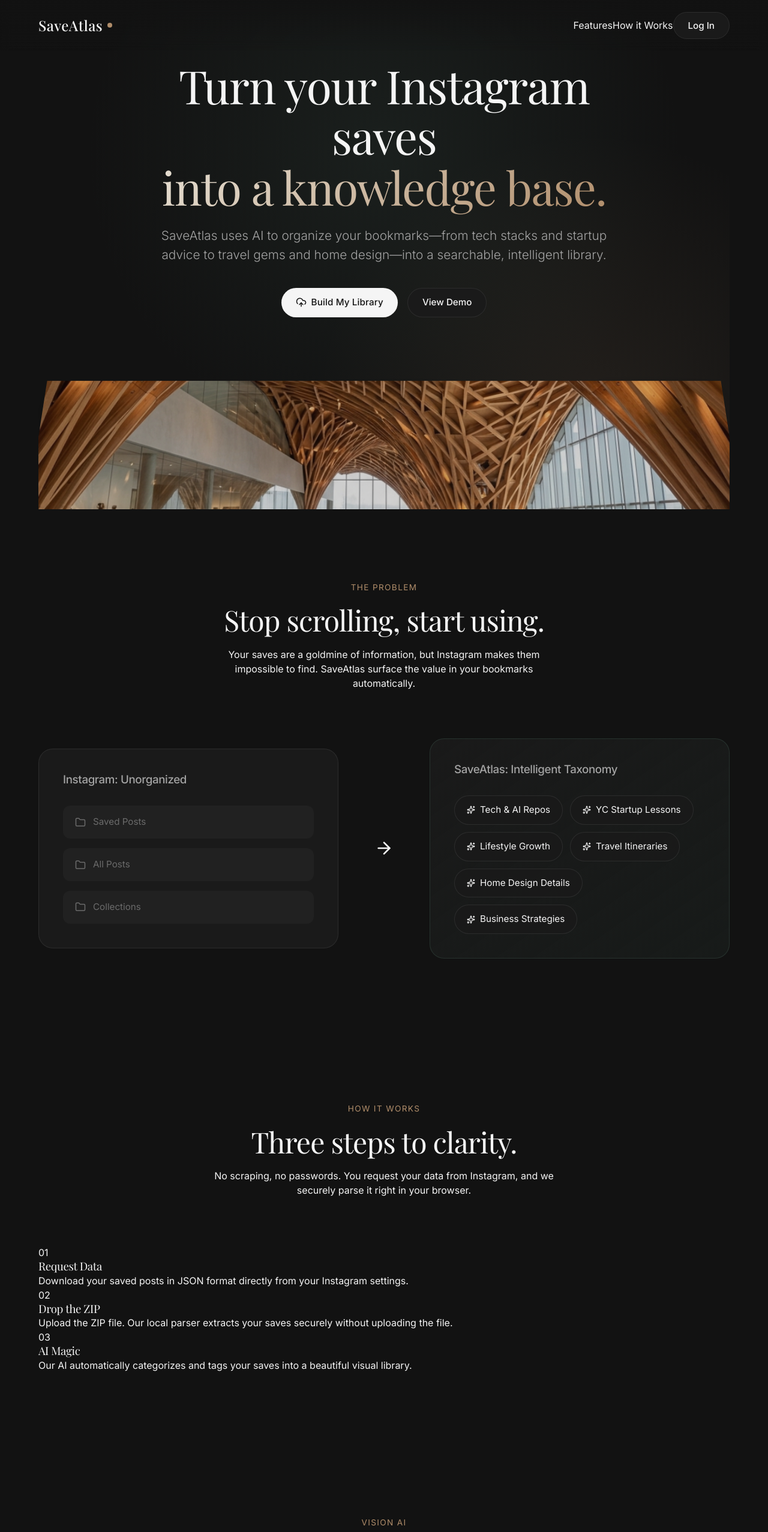
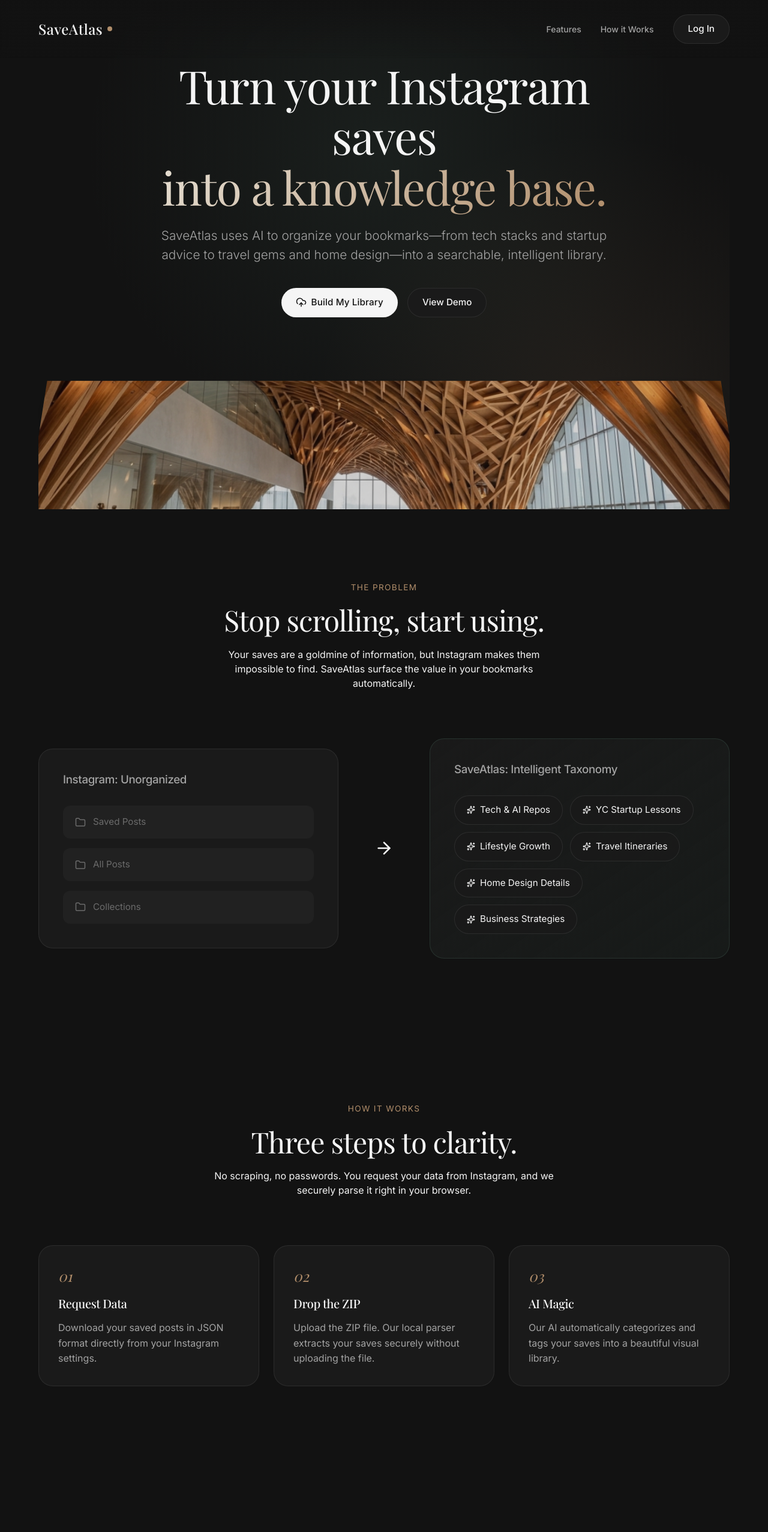
Before and after one commit to vipulbjj/save-atlas, a Next.js app: page / in a window 1280 px wide. Shown: the top 2554 px of the page at 60% size. Built offline with nearby package versions, Linux system fonts and the light colour scheme; a web font is replaced by a local one.

Commit message:
Fix homepage missing Tailwind styling

```diff
--- a/app/page.js
+++ b/app/page.js
@@ -19,9 +19,9 @@
         <div className={styles.logo}>
           SaveAtlas <span className={styles.logoDot}></span>
         </div>
-        <nav className="flex gap-8 items-center text-sm font-medium">
-          <a href="#features" className="hover:text-white text-[var(--text-secondary)] transition-colors">Features</a>
-          <a href="#how-it-works" className="hover:text-white text-[var(--text-secondary)] transition-colors">How it Works</a>
+        <nav className={styles.nav}>
+          <a href="#features" className={styles.navLink}>Features</a>
+          <a href="#how-it-works" className={styles.navLink}>How it Works</a>
           <a href="/login" className="btn-secondary">Log In</a>
         </nav>
       </header>
@@ -109,16 +109,16 @@
             </p>
           </div>
 
-          <div className="grid grid-cols-1 md:grid-cols-3 gap-6 mt-12">
+          <div className={styles.howItWorksGrid}>
             {[
               { num: "01", title: "Request Data", desc: "Download your saved posts in JSON format directly from your Instagram settings." },
               { num: "02", title: "Drop the ZIP", desc: "Upload the ZIP file. Our local parser extracts your saves securely without uploading the file." },
               { num: "03", title: "AI Magic", desc: "Our AI automatically categorizes and tags your saves into a beautiful visual library." },
             ].map((step, i) => (
-              <div key={i} className="p-8 rounded-2xl bg-[var(--surface-primary)] border border-[var(--border-color)] flex flex-col gap-4">
-                <div className="text-2xl font-serif italic text-[var(--accent-bronze)]">{step.num}</div>
-                <h3 className="text-xl font-medium">{step.title}</h3>
-                <p className="text-[var(--text-secondary)] leading-relaxed">{step.desc}</p>
+              <div key={i} className={styles.howItWorksCard}>
+                <div className={styles.howItWorksNumber}>{step.num}</div>
+                <h3 className={styles.howItWorksTitle}>{step.title}</h3>
+                <p className={styles.howItWorksDesc}>{step.desc}</p>
               </div>
             ))}
           </div>
--- a/app/page.module.css
+++ b/app/page.module.css
@@ -19,6 +19,24 @@
   background: linear-gradient(to bottom, rgba(18, 18, 18, 0.9), transparent);
   backdrop-filter: blur(8px);
   -webkit-backdrop-filter: blur(8px);
+}
+
+.nav {
+  display: flex;
+  gap: 32px;
+  align-items: center;
+  font-size: 0.875rem;
+  font-weight: 500;
+}
+
+.navLink {
+  color: var(--text-secondary);
+  transition: color var(--transition-fast);
+  text-decoration: none;
+}
+
+.navLink:hover {
+  color: white;
 }
 
 .logo {
@@ -157,6 +175,47 @@
 .sectionTitle {
   font-size: clamp(2rem, 4vw, 3rem);
   margin-bottom: 16px;
+}
+
+/* How It Works Section */
+.howItWorksGrid {
+  display: grid;
+  grid-template-columns: 1fr;
+  gap: 24px;
+  margin-top: 48px;
+}
+
+@media (min-width: 768px) {
+  .howItWorksGrid {
+    grid-template-columns: repeat(3, 1fr);
+  }
+}
+
+.howItWorksCard {
+  padding: 32px;
+  border-radius: 24px;
+  background: var(--bg-secondary);
+  border: 1px solid var(--border-color);
+  display: flex;
+  flex-direction: column;
+  gap: 16px;
+}
+
+.howItWorksNumber {
+  font-size: 1.5rem;
+  font-family: var(--font-serif);
+  font-style: italic;
+  color: var(--accent-bronze);
+}
+
+.howItWorksTitle {
+  font-size: 1.25rem;
+  font-weight: 500;
+}
+
+.howItWorksDesc {
+  color: var(--text-secondary);
+  line-height: 1.6;
 }
 
 /* Problem Visualization */
```
